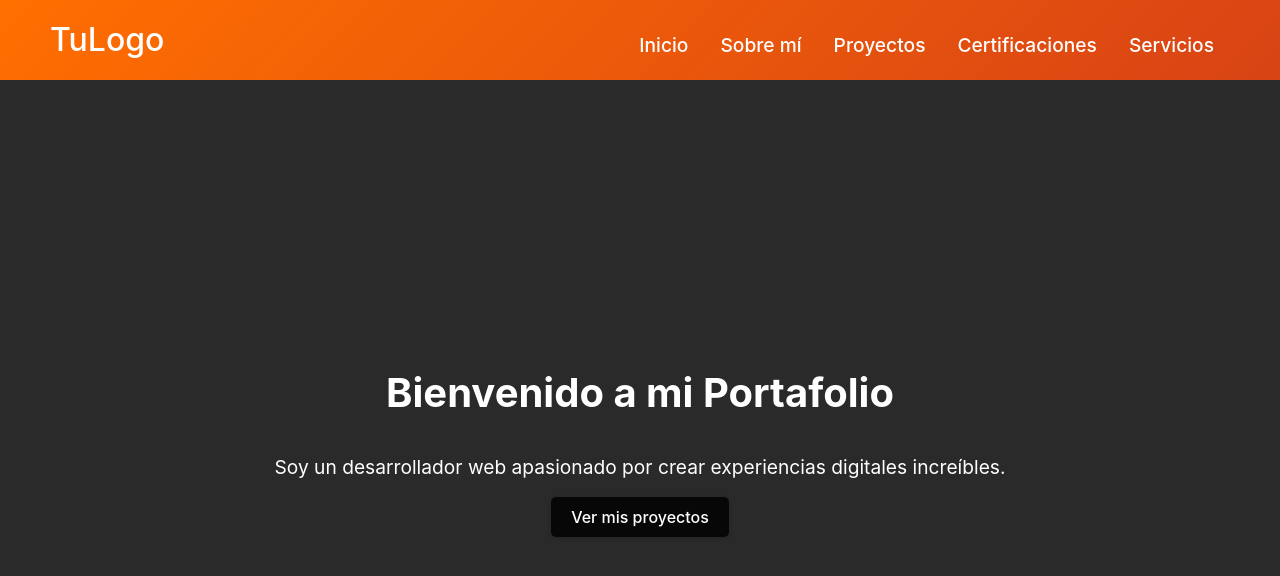
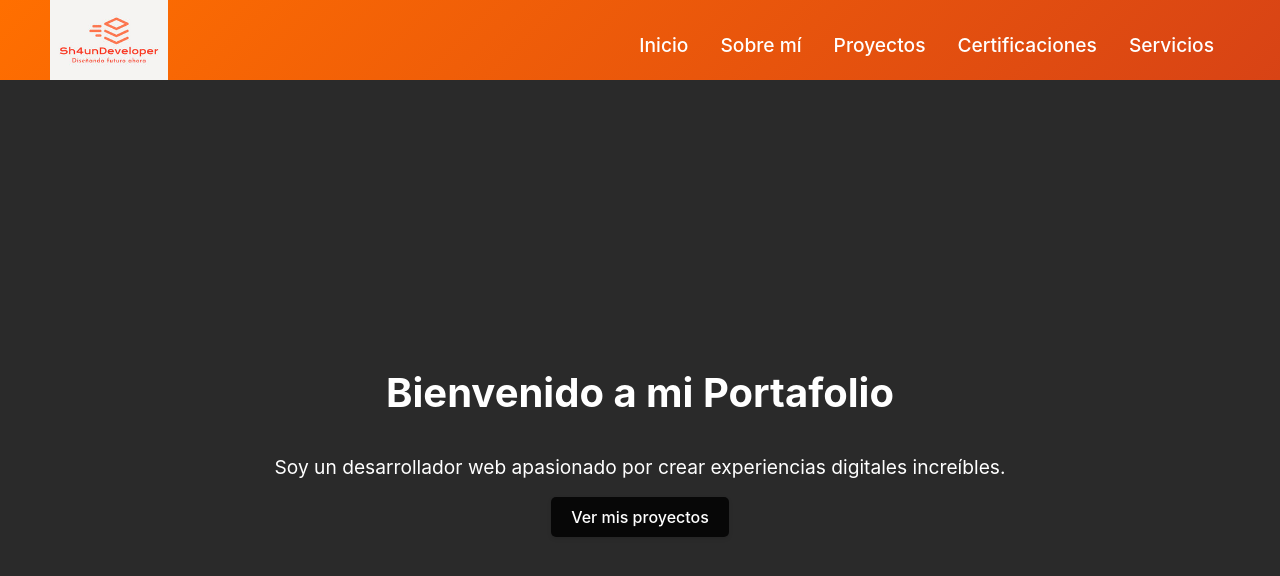
Before and after one commit to Sh4un221/developerPortfolio, a React (Vite) app in the folder client/: page / in a window 1280 px wide. Shown: the top 576 px of the page. Built offline with nearby package versions, Linux system fonts and the light colour scheme.

Commit message:
style: :lipstick: Colors and styles of the 'About Me' page were changed.

```diff
--- a/client/src/components/Navbar/NavBar.css
+++ b/client/src/components/Navbar/NavBar.css
@@ -56,6 +56,11 @@
   .menu-icon {
     display: none;
   }
+  .navbar-container img{
+    object-fit: cover;
+    height: 10vh;
+    width: 10%;
+  }
 
   @media screen and (max-width: 960px) {
     .nav-menu {
--- a/client/src/components/Navbar/NavBar.jsx
+++ b/client/src/components/Navbar/NavBar.jsx
@@ -1,5 +1,6 @@
 import React, { useState } from 'react';
 import { Link } from 'react-router-dom';
+import logo from '../../assets/img/logo.jpeg'
 import './NavBar.css';
 
 const NavBar = () => {
@@ -12,9 +13,7 @@ const NavBar = () => {
   return (
     <nav className="navbar">
       <div className="navbar-container">
-        <Link to="/" className="navbar-logo">
-          TuLogo
-        </Link>
+      <img src={logo} alt="" />
         <div className="menu-icon" onClick={toggleMenu}>
           <i className={isOpen ? 'fas fa-times' : 'fas fa-bars'} />
         </div>
--- a/client/src/pages/AboutMe/AboutMe.css
+++ b/client/src/pages/AboutMe/AboutMe.css
@@ -4,10 +4,11 @@
   padding: 40px 20px;
 }
 
-h2 {
+.about-container h2{
   text-align: center;
   margin-bottom: 2rem;
-  color: #333;
+  font-weight: 700;
+  color: var(--primary-color);
 }
 
 .about-content {
@@ -20,7 +21,7 @@ h2 {
 .profile-image {
   width: 100%;
   max-width: 300px;
-  border-radius: 50%;
+  border-radius: 5%;
   justify-self: center;
 }
 
@@ -44,7 +45,7 @@ h2 {
   content: '•';
   position: absolute;
   left: 0;
-  color: #764ba2;
+  color: #ff3300;
 }
 
 .accordion {
@@ -71,8 +72,8 @@ h2 {
 .accordion-icon {
   width: 10px;
   height: 10px;
-  border-right: 2px solid #333;
-  border-bottom: 2px solid #333;
+  border-right: 2px solid var(--primary-color);
+  border-bottom: 2px solid var(--primary-color);
   transform: rotate(45deg);
   transition: transform 0.3s ease;
 }
--- a/client/src/pages/AboutMe/AboutMe.jsx
+++ b/client/src/pages/AboutMe/AboutMe.jsx
@@ -1,4 +1,5 @@
 import React, { useState } from 'react';
+import photo from '../../assets/img/foto.jpg'
 import './AboutMe.css';
 
 const AccordionItem = ({ title, children }) => {
@@ -20,7 +21,7 @@ const AboutMe = () => {
     <div className="about-container">
       <h2>Sobre mí</h2>
       <div className="about-content">
-        <img src="/path-to-your-image.jpg" alt="Tu nombre" className="profile-image" />
+        <img src={photo} alt="Tu nombre" className="profile-image" />
         <div className="about-text">
           <p>Soy un desarrollador full-stack con énfasis en el backend. A lo largo de mi formación, he adquirido un gran interés por el manejo de bases de datos, así como por la creación y documentación de APIs robustas y escalables. Me apasiona diseñar soluciones eficientes que optimicen el rendimiento del backend y faciliten la integración con el frontend, garantizando una experiencia de usuario fluida y efectiva.</p>
 
@@ -34,7 +35,7 @@ const AboutMe = () => {
                 </div>
                 <div className="card">
                   <div className="img">
-                    <img src="https://newrelic.com/sites/default/files/2021-10/mongo_logo.jpg" alt="logo" />
+                    <img src="https://1000marcas.net/wp-content/uploads/2021/06/MongoDB-Logo.png" alt="logo" />
                   </div>
                 </div>
                 <div className="card">
--- a/client/src/pages/Certifications/Certifications.css
+++ b/client/src/pages/Certifications/Certifications.css
@@ -8,7 +8,7 @@
   h2 {
     text-align: center;
     margin-bottom: 2rem;
-    color: #333;
+
   }
 
   .certifications-grid {
--- a/client/src/pages/Projects/Projects.css
+++ b/client/src/pages/Projects/Projects.css
@@ -8,7 +8,7 @@
   h2 {
     text-align: center;
     margin-bottom: 2rem;
-    color: #333;
+
   }
 
   .projects-grid {
--- a/client/src/pages/Services/Services.css
+++ b/client/src/pages/Services/Services.css
@@ -7,7 +7,7 @@
   h2 {
     text-align: center;
     margin-bottom: 2rem;
-    color: #333;
+
   }
 
   .services-grid {
```
Also changed, not shown: client/src/assets/img/foto.jpg (added), client/src/assets/img/logo.jpeg (added).
